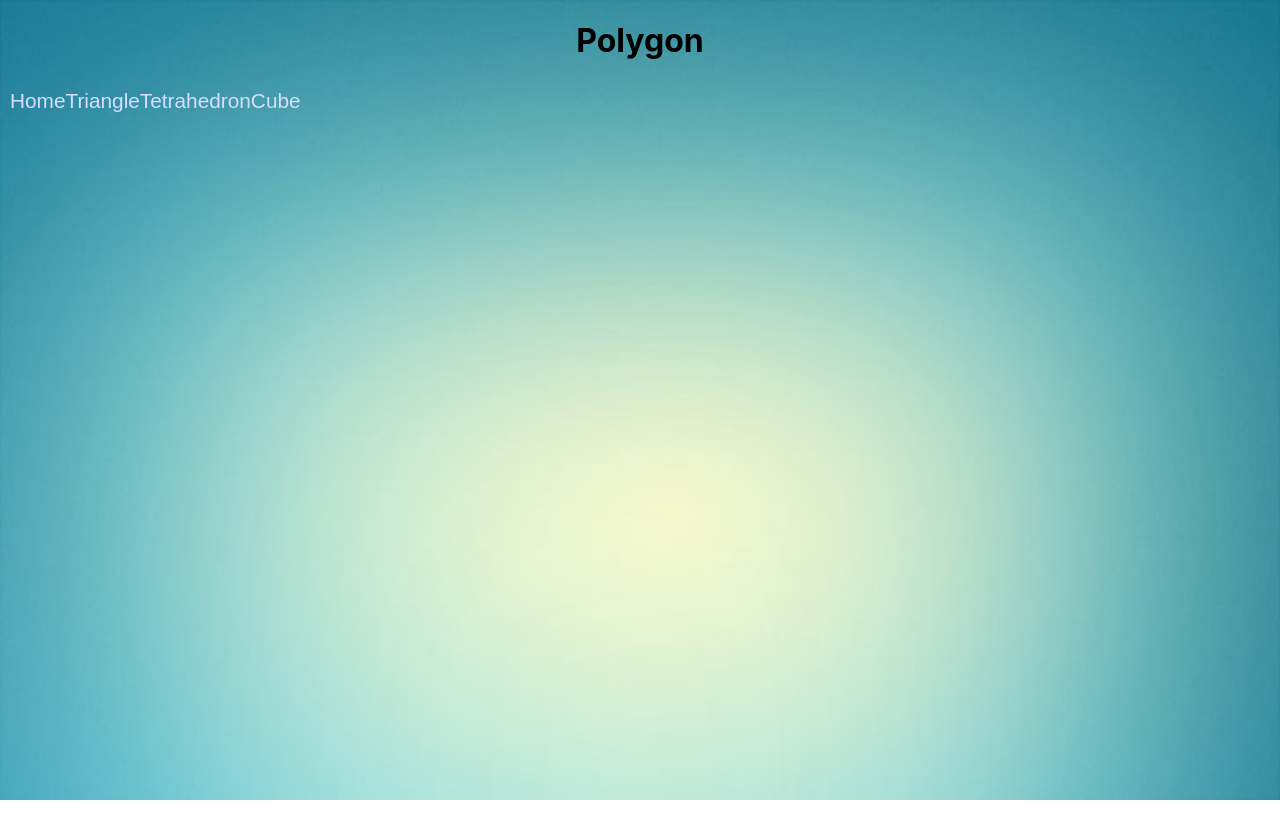
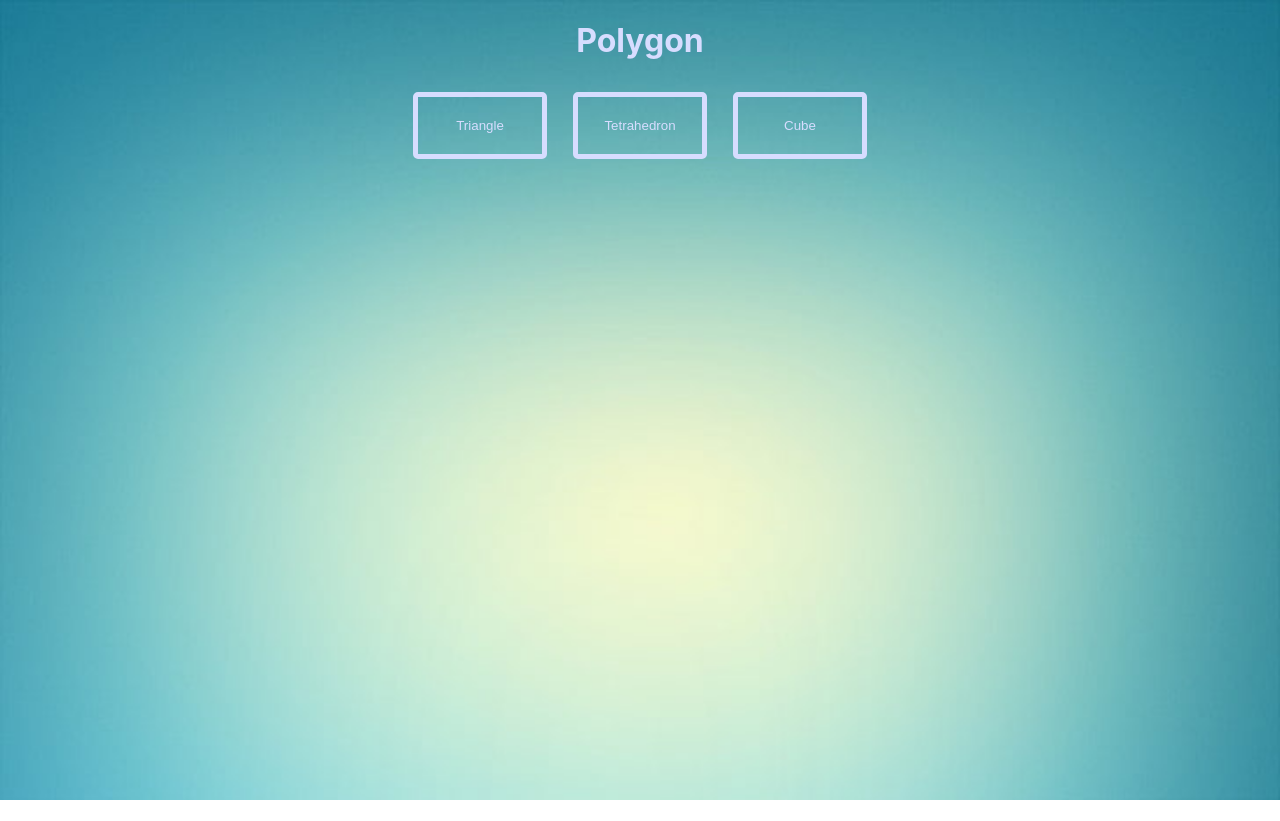
Before and after one commit to attila-suranyi/Polygon_area, a React (Create React App) app in the folder polygon_frontend/: page / in a window 1280 px wide. Built offline with nearby package versions, Linux system fonts and the light colour scheme; what react-three-fiber would draw is missing.

Commit message:
styled menu on top

```diff
--- a/polygon_frontend/src/components/menu/Header.js
+++ b/polygon_frontend/src/components/menu/Header.js
@@ -1,10 +1,14 @@
 import React from "react";
 import { Link } from "react-router-dom";
+import StyledLink from "../styled_components/StyledLink";
+import Nav from "../styled_components/Nav";
 
-const Header = ()=> {
+const Header = () => {
     return (
         <div className="index-page">
-            <h1>Polygon</h1>
+            <h1>
+                <StyledLink to="/"> Polygon </StyledLink>
+            </h1>
         </div>
     );
 };
--- a/polygon_frontend/src/components/menu/Navbar.js
+++ b/polygon_frontend/src/components/menu/Navbar.js
@@ -4,6 +4,7 @@ import Header from "./Header";
 import Nav from "../styled_components/Nav"
 import StyledLink from "../styled_components/StyledLink";
 import MainTheme from "../styled_components/themes/MainTheme";
+import Button from "../styled_components/Button";
 
 const Navbar = (props) => {
 
@@ -12,20 +13,17 @@ const Navbar = (props) => {
             <Header />
 
             <Nav primary >
+                <StyledLink to="/triangle">
+                    <Button> Triangle </Button>
+                </StyledLink>
 
-                <StyledLink to="/"> Home </StyledLink>
-                <br/>
-                <br/>
+                <StyledLink to="/tetrahedron">
+                    <Button> Tetrahedron </Button>
+                </StyledLink>
 
-                <StyledLink to="/triangle"> Triangle </StyledLink>
-
-                <br/>
-
-                <StyledLink to="/tetrahedron"> Tetrahedron </StyledLink>
-
-                <br/>
-                <StyledLink to="/cube"> Cube </StyledLink>
-
+                <StyledLink to="/cube">
+                    <Button> Cube </Button>
+                </StyledLink>
             </Nav>
         </ThemeProvider>
     );
--- a/polygon_frontend/src/components/scene/Scene.js
+++ b/polygon_frontend/src/components/scene/Scene.js
@@ -22,7 +22,7 @@ const Scene = (props) => {
             alpha={true}
         >
 
-            <Skybox />
+            {/*<Skybox />*/}
 
             <Polygon geo={props.geo}/>
             <Plane />
--- /dev/null
+++ b/polygon_frontend/src/components/styled_components/Button.js
@@ -0,0 +1,20 @@
+import styled from "styled-components";
+
+const Button = styled.button`
+    height: 5em;
+    width: 10em;
+    background: none;
+    border-radius: 5px;
+    border: 5px solid ${props => props.theme.primary};
+    color: ${props => props.theme.primary};
+    margin: 0.25em 1em;
+    padding: 0.25em 1em;
+    transition: 0.2s;
+    &:hover{
+      background: ${props => props.theme.secondary};
+      font-size: 1.2rem;
+      cursor: pointer;
+    }
+`;
+
+export default Button;
--- a/polygon_frontend/src/components/styled_components/Nav.js
+++ b/polygon_frontend/src/components/styled_components/Nav.js
@@ -1,11 +1,8 @@
 import styled from "styled-components";
 
 const Nav = styled.div`
-    display: flex;
     font-family: sans-serif;
     font-size: 1.3rem;
-    border: none;
-    border-radius: 5px;
     padding: 7px 10px;
     transition: 0.2s;
 `;
--- a/polygon_frontend/src/components/styled_components/StyledLink.js
+++ b/polygon_frontend/src/components/styled_components/StyledLink.js
@@ -3,10 +3,10 @@ import {Link} from "react-router-dom";
 
 const StyledLink = styled(Link)`
     text-decoration: none;
-    color: #d7ddff;
+    color: ${props => props.theme.primary};
     transition: 0.2s;
     &:hover{
-      color: #ccc;
+      color: ${props => props.theme.secondary};
     }
 `;
 
--- a/polygon_frontend/src/components/styled_components/themes/MainTheme.js
+++ b/polygon_frontend/src/components/styled_components/themes/MainTheme.js
@@ -1,7 +1,8 @@
 const MainTheme = {
     name: "Main theme",
-    primary: "#58ee51",
-    secondary: "#78eed3"
+    primary: "#d7ddff",
+    secondary: "#94a0e6",
+    // ternary: "#fff4d7"
 };
 
 export default MainTheme;
```
